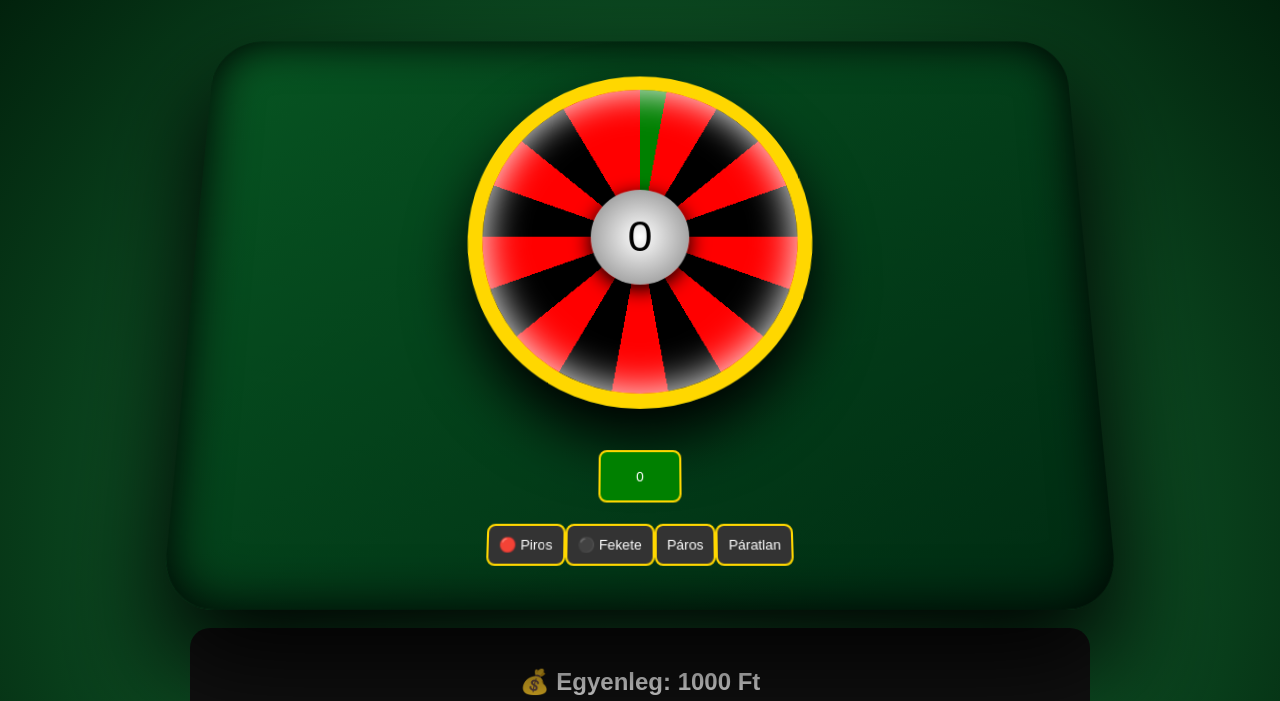
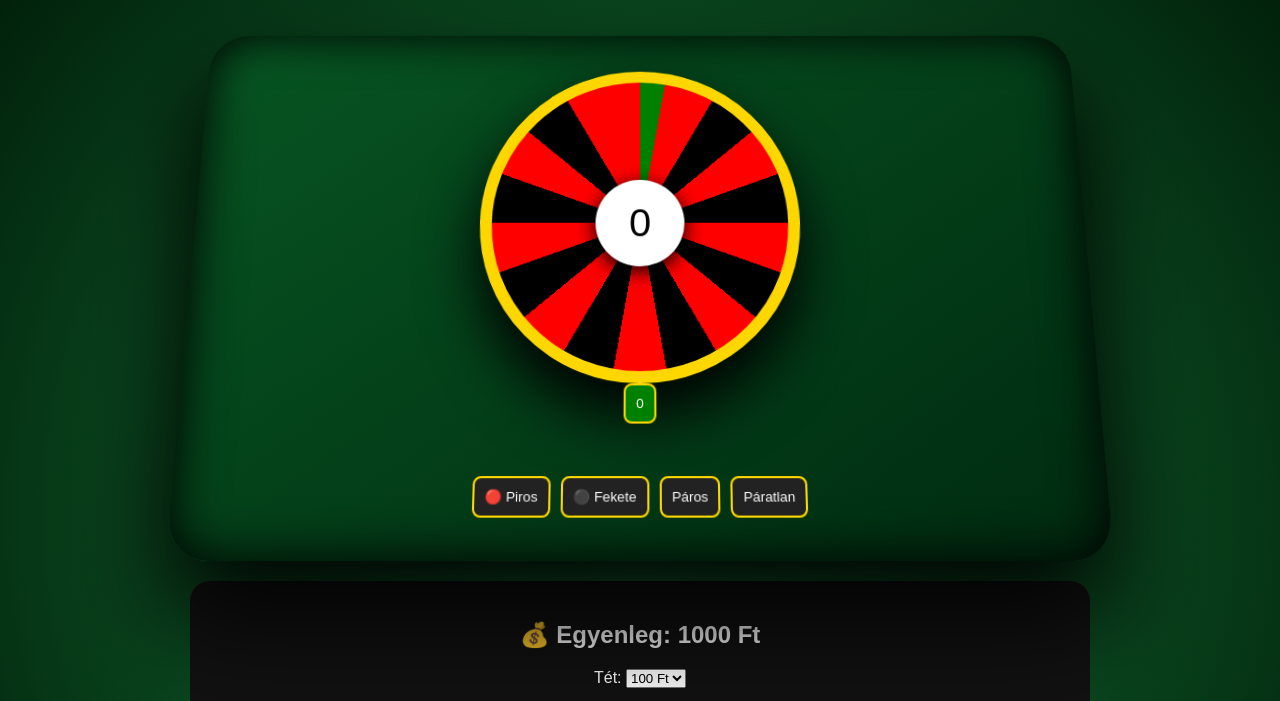
Before and after one commit to mrszerviz/Roulette, a plain HTML site: page index.html in a window 1280 px wide. Shown: the part 82-783 px from the top of the page. Drawn offline with Linux system fonts and the light colour scheme.

Commit message:
Update style.css

```diff
--- a/style.css
+++ b/style.css
@@ -3,14 +3,9 @@
 margin:0;
 
 background:
-radial-gradient(
-circle,
-#19833d,
-#001b09
-);
+radial-gradient(circle,#147a38,#001b08);
 
-font-family:
-Arial;
+font-family:Arial;
 
 color:white;
 
@@ -34,45 +29,40 @@
 
 .casino-table{
 
-
 background:
-
 linear-gradient(
 145deg,
 #075522,
-#002b12
+#002b10
 );
 
 
 padding:40px;
 
-border-radius:50px;
+border-radius:40px;
 
 
 box-shadow:
 
 0 50px 100px black,
-inset 0 0 50px #000;
-
+inset 0 0 50px black;
 
 
 transform:
-
-perspective(1000px)
-rotateX(12deg);
+perspective(900px)
+rotateX(10deg);
 
 
 }
 
 
 
-
 #wheel{
 
 
-width:320px;
+width:300px;
 
-height:320px;
+height:300px;
 
 
 margin:auto;
@@ -124,24 +114,21 @@
 );
 
 
-
 border:
 
-15px solid gold;
+12px solid gold;
+
+
+display:flex;
+
+justify-content:center;
+
+align-items:center;
 
 
 box-shadow:
 
-0 30px 60px black,
-
-inset 0 0 40px white;
-
-
-display:flex;
-
-align-items:center;
-
-justify-content:center;
+0 30px 60px black;
 
 
 transition:
@@ -156,33 +143,27 @@
 #resultNumber{
 
 
-width:100px;
+width:90px;
 
-height:100px;
+height:90px;
 
 
 border-radius:50%;
 
 
-background:
-
-radial-gradient(
-white,
-gray
-);
-
+background:white;
 
 color:black;
 
 
 display:flex;
 
+justify-content:center;
+
 align-items:center;
 
-justify-content:center;
 
-
-font-size:45px;
+font-size:40px;
 
 
 box-shadow:
@@ -194,47 +175,8 @@
 
 
 
-#ball{
 
-position:absolute;
-
-width:25px;
-
-height:25px;
-
-background:white;
-
-border-radius:50%;
-
-
-}
-
-
-
-.roulette-board{
-
-
-margin-top:40px;
-
-
-}
-
-
-
-.zero{
-
-
-width:80px;
-
-height:50px;
-
-background:#008000;
-
-}
-
-
-
-.numbers{
+#numbers{
 
 
 display:grid;
@@ -247,7 +189,7 @@
 gap:5px;
 
 
-margin-top:10px;
+margin-top:30px;
 
 
 }
@@ -257,19 +199,21 @@
 button{
 
 
+padding:10px;
+
 border-radius:8px;
 
-border:2px solid gold;
+border:
 
-padding:10px;
-
-
-cursor:pointer;
+2px solid gold;
 
 
 background:#222;
 
 color:white;
+
+
+cursor:pointer;
 
 
 }
@@ -278,9 +222,25 @@
 
 button:hover{
 
-
 transform:scale(1.1);
 
+}
+
+
+
+.active{
+
+background:gold!important;
+
+color:black;
+
+}
+
+
+
+.zero{
+
+background:green;
 
 }
 
@@ -288,9 +248,7 @@
 
 .outside{
 
-
 margin-top:20px;
-
 
 display:flex;
 
@@ -298,22 +256,13 @@
 
 flex-wrap:wrap;
 
-
-}
-
-
-
-.outside button{
-
-
-background:#333;
+gap:10px;
 
 }
 
 
 
 .panel{
-
 
 background:#111;
 
@@ -323,23 +272,19 @@
 
 border-radius:20px;
 
-
 }
 
 
 
 .spin{
 
-
-font-size:25px;
-
 background:gold;
 
 color:black;
 
+font-size:22px;
 
 padding:15px 50px;
-
 
 }
 
@@ -347,11 +292,9 @@
 
 @media(max-width:600px){
 
-
-.numbers{
+#numbers{
 
 grid-template-columns:
-
 repeat(6,1fr);
 
 }
@@ -359,11 +302,10 @@
 
 #wheel{
 
-width:240px;
+width:220px;
 
-height:240px;
+height:220px;
 
 }
 
-
 }
```
